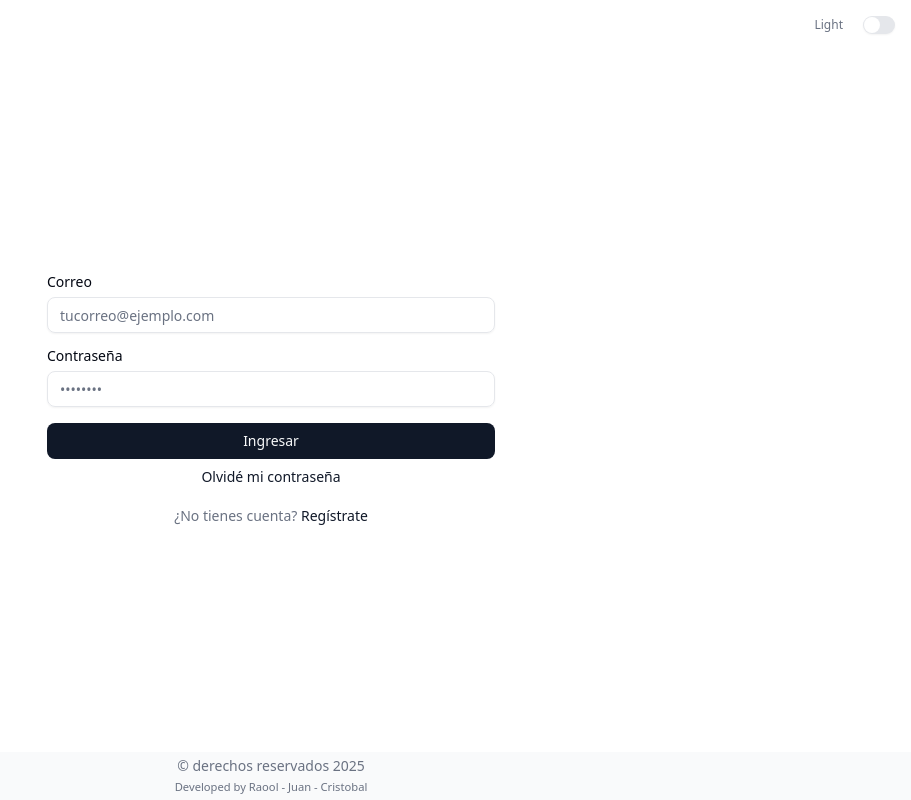
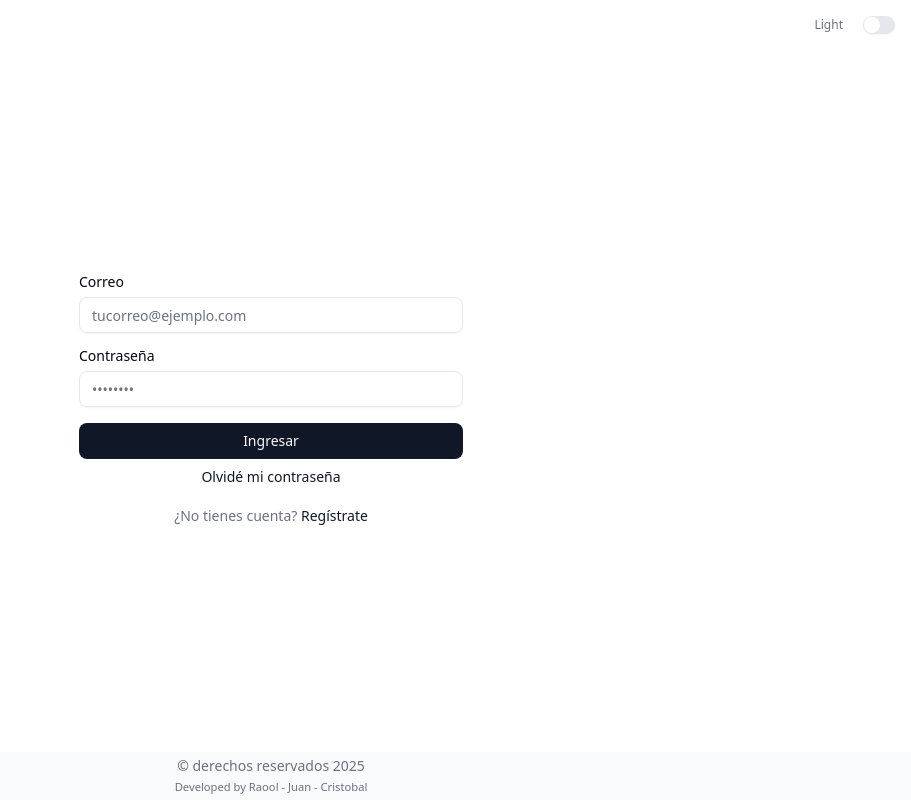
Before and after one commit to raoole20/software-2, a Next.js app in the folder frontend/: page /auth/login in a window 1280 px wide. Shown: the whole page, without its empty margins (369-1280 px from the left). Built offline with nearby package versions, Linux system fonts and the light colour scheme.

Commit message:
fix: adjust max-width of login form for better responsiveness

```diff
--- a/frontend/src/app/auth/login/components/LoginForm.tsx
+++ b/frontend/src/app/auth/login/components/LoginForm.tsx
@@ -41,7 +41,7 @@ export default function LoginForm() {
 
     return (
         <Form {...form}>
-            <form onSubmit={handleSubmit(onSubmit)} className="w-full max-w-[90%] md:max-w-md">
+            <form onSubmit={handleSubmit(onSubmit)} className="w-full max-w-[90%] md:max-w-sm">
                 <div className="space-y-4">
                     <FormField
                         control={form.control}
```
